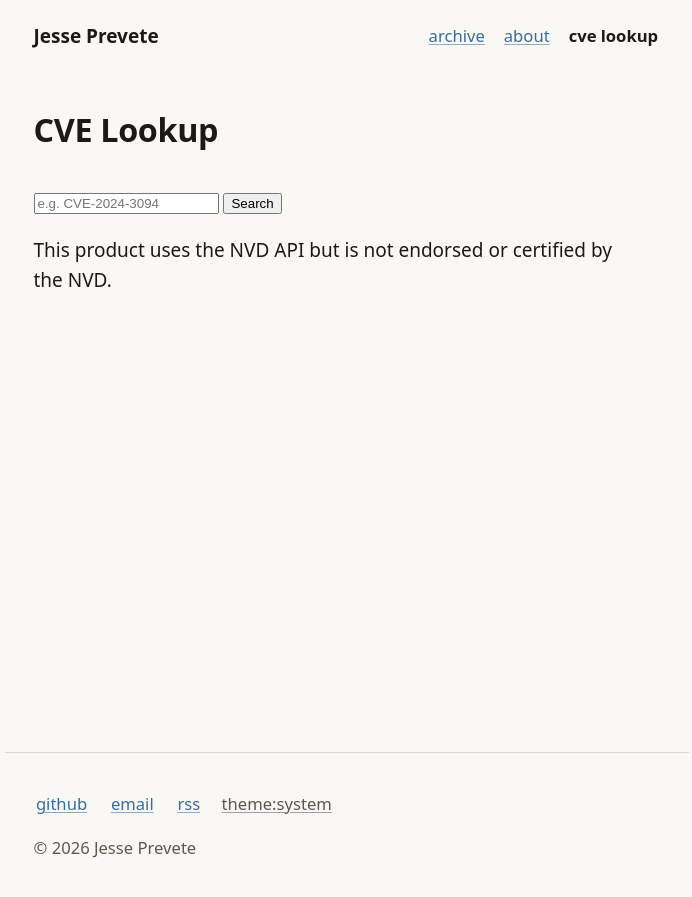
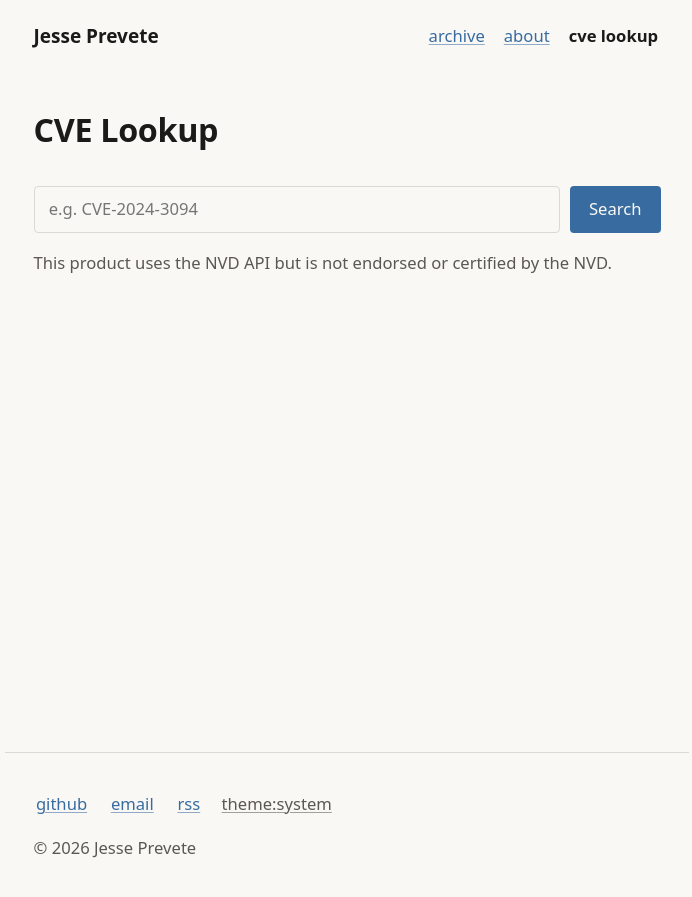
Before and after one commit to JessePrevete/JessePrevete.github.io, a Jekyll site: the page built from cve-lookup.md, in a window 1280 px wide. Shown: the top 897 px of the page, without its empty margins (293-985 px from the left). Built offline with Jekyll 4.4.1, drawn with Linux system fonts in a browser that asks for light colours.

Commit message:
Fix CVE lookup styles

```diff
--- a/assets/css/main.css
+++ b/assets/css/main.css
@@ -471,6 +471,7 @@ div.highlighter-rouge.has-copy pre.highlight { padding-top: calc(var(--s2) + 36p
   a { color: inherit; }
   .post-content a[href^="http"]::after { content: " (" attr(href) ")"; font-size: 0.875em; }
   pre.highlight { white-space: pre-wrap; word-break: break-word; border: 1px solid #ccc; }
+}
 
 /* ---------- cve lookup ---------- */
 .cve-search {
@@ -511,4 +512,4 @@ div.highlighter-rouge.has-copy pre.highlight { padding-top: calc(var(--s2) + 36p
   font-size: var(--fs-meta);
   color: var(--fg-muted);
 }
-.cve-card + .cve-card { margin-block-start: var(--s3); }}
+.cve-card + .cve-card { margin-block-start: var(--s3); }
```
